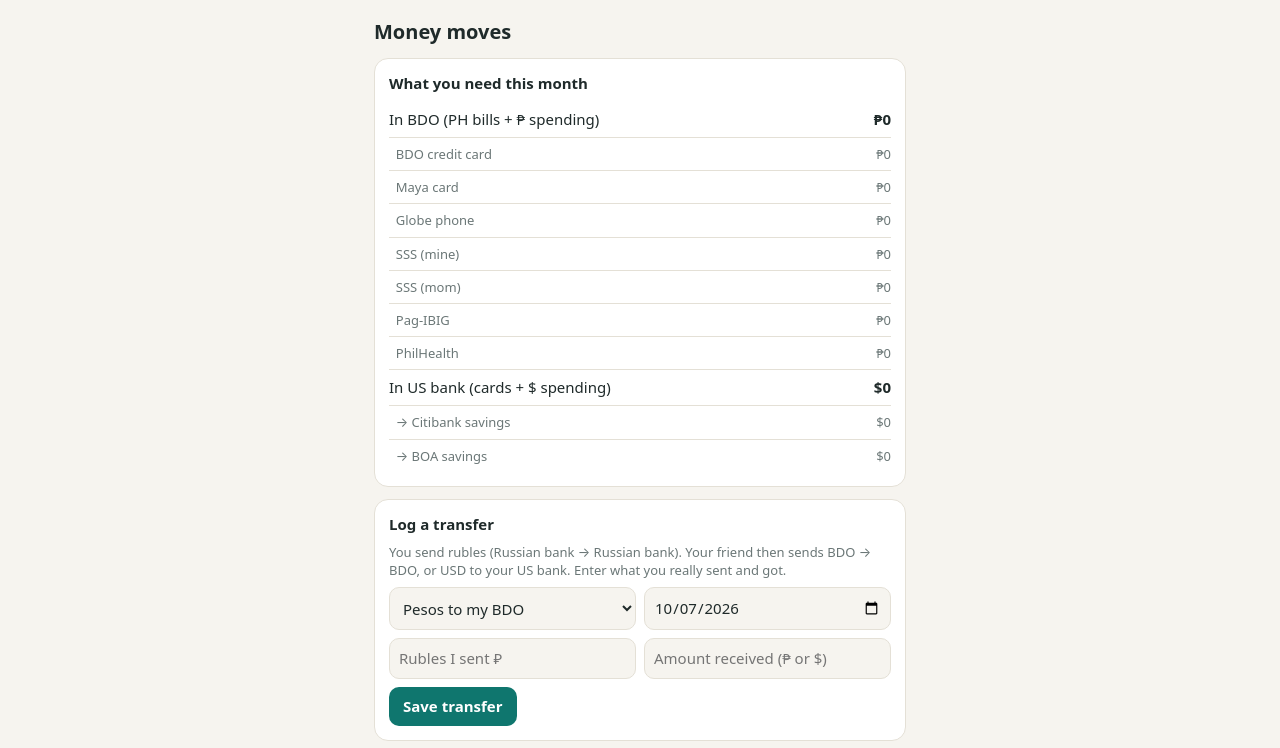
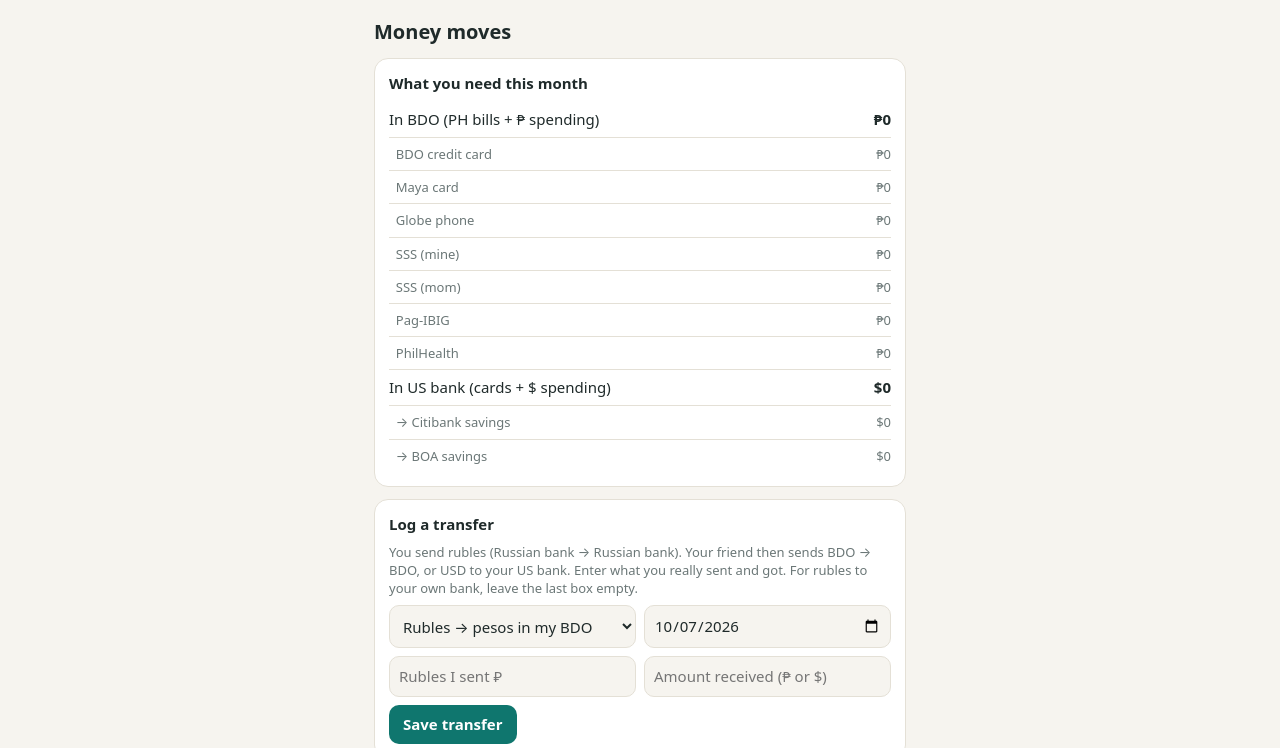
Before and after one commit to nemfamaluya/money, a plain HTML site: page index.html in a window 1280 px wide. Both pictures are taken after a click on the button "Transfers". Shown: the top 748 px of the page. Drawn offline with Linux system fonts and the light colour scheme.

Commit message:
Add files via upload

```diff
--- a/index.html
+++ b/index.html
@@ -110,7 +110,7 @@ function bills(){const t=new Date().getDate(),m=mk();const pm=new Date();pm.setM
  <div class="card"><h2>Add a bill</h2><div class="g"><input id="bn" placeholder="Name"><select id="bc">${["RUB","PHP","USD"].map(c=>`<option>${c}</option>`)}</select><input id="bd" type="number" placeholder="Due day (1-31)"><input id="be" type="number" placeholder="Usual amount"><select id="bf"><option value="1">Monthly</option><option value="3">Every 3 months</option></select></div><button onclick="addBill()">Add</button></div>`}
 function setBill(id,k,v){const key=id+"|"+mk();S.pay[key]=S.pay[key]||{};S.pay[key][k]=v;save();render()}
 function addBill(){const n=$("#bn").value;if(!n)return;S.bills.push({id:Date.now(),name:n,cur:$("#bc").value,est:+$("#be").value||0,day:+$("#bd").value||1,var:1,fr:+$("#bf").value,st:new Date().getMonth()+1});save();render()}
-function xfer(){const p=monthPlan(),m=mk();
+function xfer(){const p=monthPlan(),m=mk(),mv=S.tr.filter(t=>t.date.startsWith(m)&&t.kind=="RUB").reduce((a,t)=>a+t.rub,0);
  const L=S.tr.filter(t=>t.date.startsWith(m)).sort((a,b)=>b.date.localeCompare(a.date));
  const st=(pool,c)=>`<b class="${pool<0?"bad":"ok"}">${pool<0?"short ":"extra "}${f(Math.abs(pool),c)}</b>`;
  return`<h1>Money moves</h1>
@@ -120,20 +120,21 @@ function xfer(){const p=monthPlan(),m=mk();
  <div class="row"><span>In US bank (cards + $ spending)</span><b>${f(p.nU,"USD")}</b></div>
  ${Object.keys(p.ub).map(n=>`<div class="row mu"><span>&nbsp;&nbsp;→ ${n.replace(" card","")} savings</span><span>${f(p.ub[n],"USD")}</span></div>`).join("")}</div>
  <div class="card"><h2>Log a transfer</h2>
- <div class="mu" style="margin-bottom:8px">You send rubles (Russian bank → Russian bank). Your friend then sends BDO → BDO, or USD to your US bank. Enter what you really sent and got.</div>
- <div class="g"><select id="tk"><option value="PHP">Pesos to my BDO</option><option value="USD">Dollars to my US bank</option></select><input id="td" type="date" value="${iso(new Date())}">
+ <div class="mu" style="margin-bottom:8px">You send rubles (Russian bank → Russian bank). Your friend then sends BDO → BDO, or USD to your US bank. Enter what you really sent and got. For rubles to your own bank, leave the last box empty.</div>
+ <div class="g"><select id="tk"><option value="PHP">Rubles → pesos in my BDO</option><option value="USD">Rubles → dollars in my US bank</option><option value="RUB">Rubles → my own Russian bank</option></select><input id="td" type="date" value="${iso(new Date())}">
  <input id="tr" type="number" inputmode="decimal" placeholder="Rubles I sent ₽"><input id="tg" type="number" inputmode="decimal" placeholder="Amount received (₱ or $)"></div>
  <button onclick="addTr()">Save transfer</button></div>
- <div class="card"><h2>Transfers this month</h2>${L.map(t=>`<div class="row"><div><div>${t.kind=="PHP"?"₱ to BDO":"$ to US bank"} · ${t.date}</div><div class="mu">sent ${f(t.rub,"RUB")} → got ${f(t.got,t.kind)} (${(t.got/t.rub).toFixed(3)} per ₽)</div></div><span class="mu" onclick="delTr('${t.id}')">delete</span></div>`).join("")||'<div class="mu">None logged yet — until you log one, the app assumes you send exactly what you need.</div>'}</div>
+ <div class="card"><h2>Transfers this month</h2>${L.map(t=>`<div class="row"><div><div>${({PHP:"₱ to BDO",USD:"$ to US bank",RUB:"₽ to my own Russian bank"})[t.kind]} · ${t.date}</div><div class="mu">${t.kind=="RUB"?"moved "+f(t.rub,"RUB"):"sent "+f(t.rub,"RUB")+" → got "+f(t.got,t.kind)+" ("+(t.got/t.rub).toFixed(3)+" per ₽)"}</div></div><span class="mu" onclick="delTr('${t.id}')">delete</span></div>`).join("")||'<div class="mu">None logged yet — until you log one, the app assumes you send exactly what you need.</div>'}</div>
  <div class="card"><h2>After everything</h2>
  <div class="row"><span>Salary (2 paydays)</span><b>${f(p.inc,"RUB")}</b></div>
  <div class="row"><span>Rubles sent out</span><b>${f(p.outP+p.outU,"RUB")}</b></div>
+ <div class="row"><span>Moved to my own Russian bank (still yours)</span><b>${f(mv,"RUB")}</b></div>
  <div class="row"><span>Russia bills &amp; spending</span><b>${f(p.rub+p.exc.RUB,"RUB")}</b></div>
  <div class="row"><span>BDO: received vs needed</span>${p.tp.length?st(p.poolP,"PHP"):'<span class="mu">no transfer yet</span>'}</div>
  <div class="row"><span>US bank: received vs needed</span>${p.tu.length?st(p.poolU,"USD"):'<span class="mu">no transfer yet</span>'}</div>
  <div class="mu" style="margin-top:8px">Estimated savings</div><div class="big ${p.left<0?"bad":"ok"}">${f(p.left,"RUB")}</div>
  <div class="mu">Extra pesos/dollars count as savings at your Setup rates. "Short" means you need to send more.</div></div>`}
-function addTr(){const r=+$("#tr").value,g=+$("#tg").value;if(!r||!g)return alert("Enter the rubles sent and the amount received");S.tr.push({id:Date.now()+"",date:$("#td").value,kind:$("#tk").value,rub:r,got:g});save();render()}
+function addTr(){const k=$("#tk").value,r=+$("#tr").value,g=k=="RUB"?r:+$("#tg").value;if(!r||!g)return alert("Enter the rubles sent and the amount received");S.tr.push({id:Date.now()+"",date:$("#td").value,kind:k,rub:r,got:g});save();render()}
 function delTr(id){if(confirm("Delete this transfer?")){S.tr=S.tr.filter(t=>t.id!=id);save();render()}}
 function set(){const s=S.set;const inp=(k,l,st)=>`<label class="mu">${l}</label><input type="number" step="${st||"any"}" value="${s[k]}" onchange="S.set.${k}=+this.value;save()" style="margin-bottom:8px">`;
  return`<h1>Setup</h1><div class="card">${inp("salary","Salary per payday (₽) — paid on the 11th & 26th")}${inp("phpPerRub","Rate: ₱ per 1 ₽")}${inp("phpPerUsd","Rate: ₱ per $1")}${inp("fee","Transfer cost on foreign money (%)")}<label class="mu">BDO account that receives your money</label><select onchange="S.set.bdo=this.value;save()"><option ${s.bdo=="Savings"?"selected":""}>Savings</option><option ${s.bdo=="Current"?"selected":""}>Current</option></select><label class="mu">Google Drive upload address (from Apps Script)</label><input value="${s.drive||""}" placeholder="https://script.google.com/macros/s/…/exec" onchange="S.set.drive=this.value.trim();save()"></div>
```
